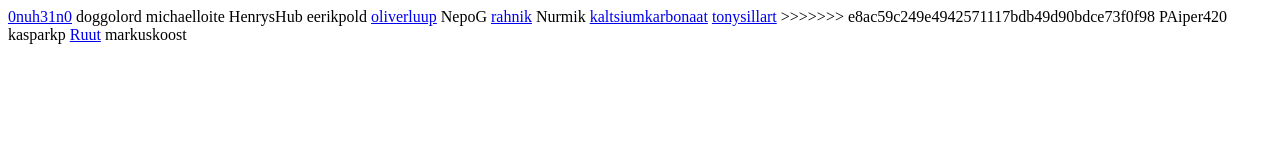
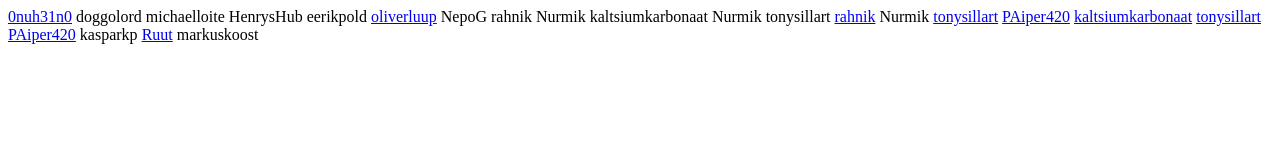
Before and after one commit to kuressaareametikool/gameinfo, a plain HTML site: page index.html in a window 1280 px wide. Drawn offline with Linux system fonts and the light colour scheme.

Commit message:
Koodi Parandus
kustutasin hunnik jura ära

```diff
--- a/index.html
+++ b/index.html
@@ -11,12 +11,18 @@ HenrysHub
 eerikpold
 <a href="oliverluup">oliverluup</a>
 NepoG
+rahnik
+<a herf="Nurmik">Nurmik</a>
+kaltsiumkarbonaat
+Nurmik
+tonysillart
 <a href="rahnik">rahnik</a>
 Nurmik
-<a href="kaltsiumkarbonaat">kaltsiumkarbonaat</A>
 <a href="tonysillart">tonysillart</a>
->>>>>>> e8ac59c249e4942571117bdb49d90bdce73f0f98
-PAiper420
+<a href="PAiper420">PAiper420</a>
+<a href="kaltsiumkarbonaat">kaltsiumkarbonaat</a>
+<a href="tonysillart">tonysillart</a>
+<a href="PAiper420">PAiper420</a>
 kasparkp
 <a href="Ruut">Ruut</a>
 markuskoost
```
